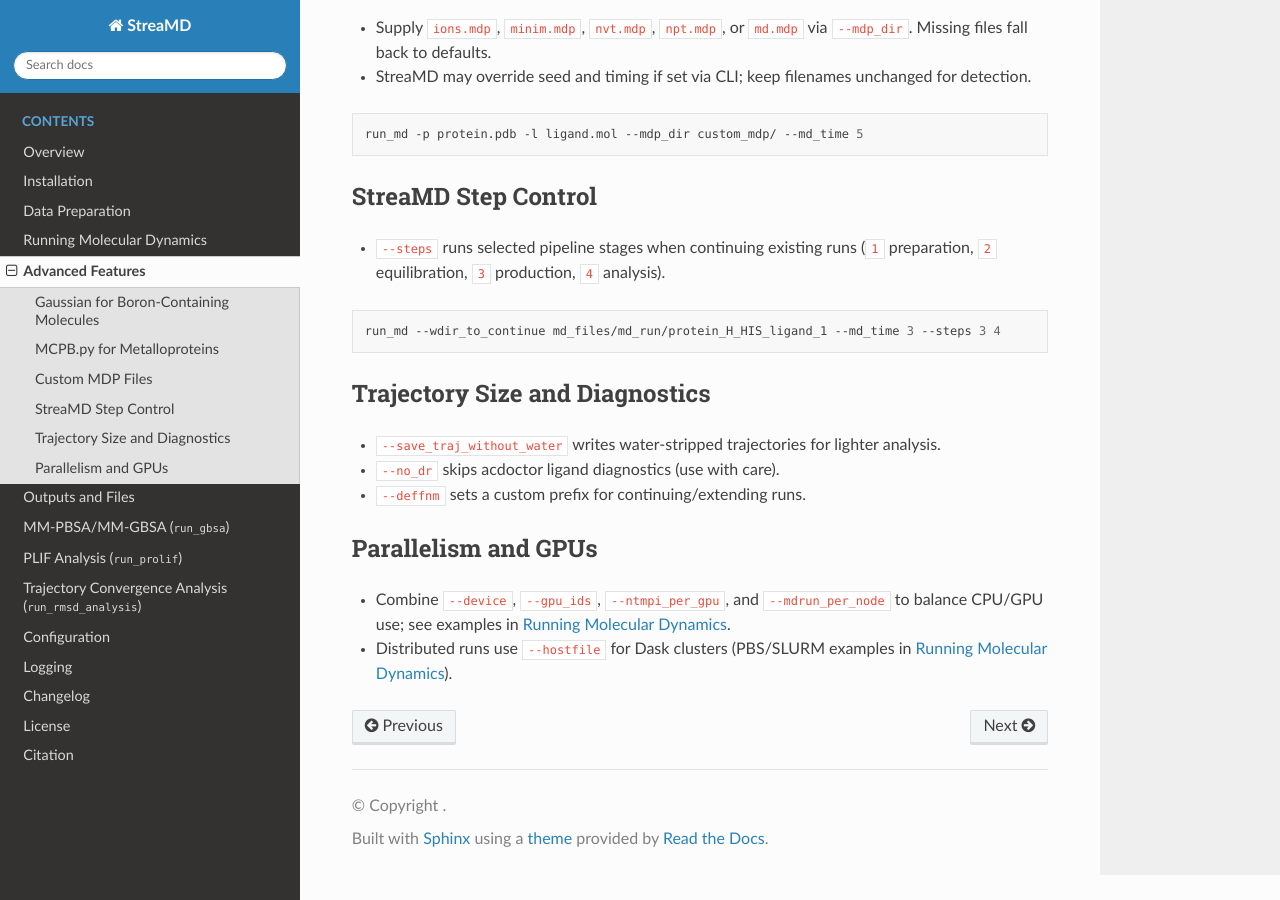
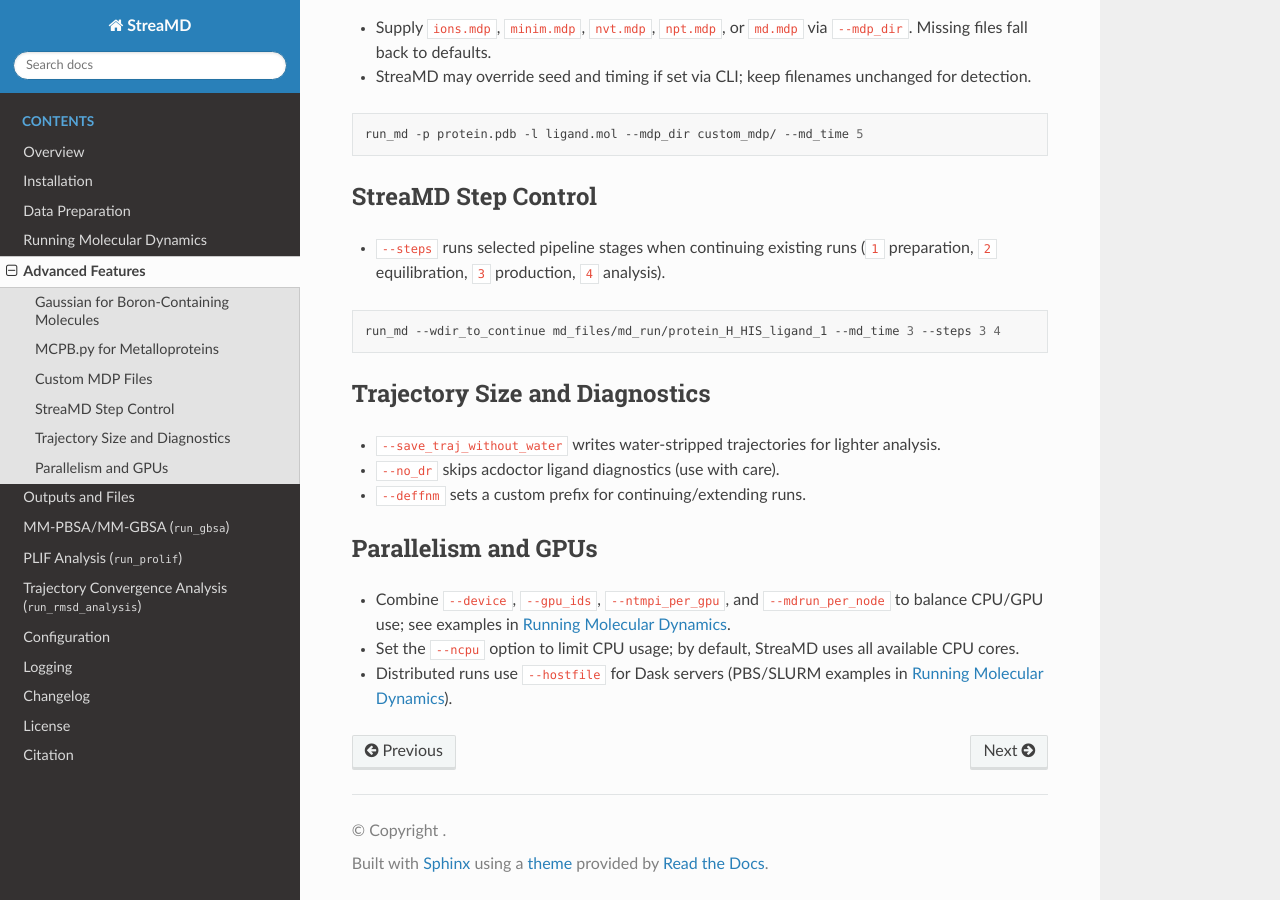
Before and after one commit to ci-lab-cz/streamd, a Sphinx documentation site: the page built from docs/advanced_features.md, in a window 1280 px wide and 900 px high, scrolled down 844 px. Built offline with Sphinx 7.4.7 and the Read the Docs theme 3.1.0, drawn with Linux system fonts in a browser that asks for light colours.

Commit message:
update parallelization docs info

```diff
--- a/docs/advanced_features.md
+++ b/docs/advanced_features.md
@@ -40,4 +40,5 @@ run_md --wdir_to_continue md_files/md_run/protein_H_HIS_ligand_1 --md_time 3 --s
 
 ## Parallelism and GPUs
 - Combine `--device`, `--gpu_ids`, `--ntmpi_per_gpu`, and `--mdrun_per_node` to balance CPU/GPU use; see examples in {doc}`running_md`.
-- Distributed runs use `--hostfile` for Dask clusters (PBS/SLURM examples in {doc}`running_md`).
+- Set the `--ncpu` option to limit CPU usage; by default, StreaMD uses all available CPU cores.
+- Distributed runs use `--hostfile` for Dask servers (PBS/SLURM examples in {doc}`running_md`).
```
